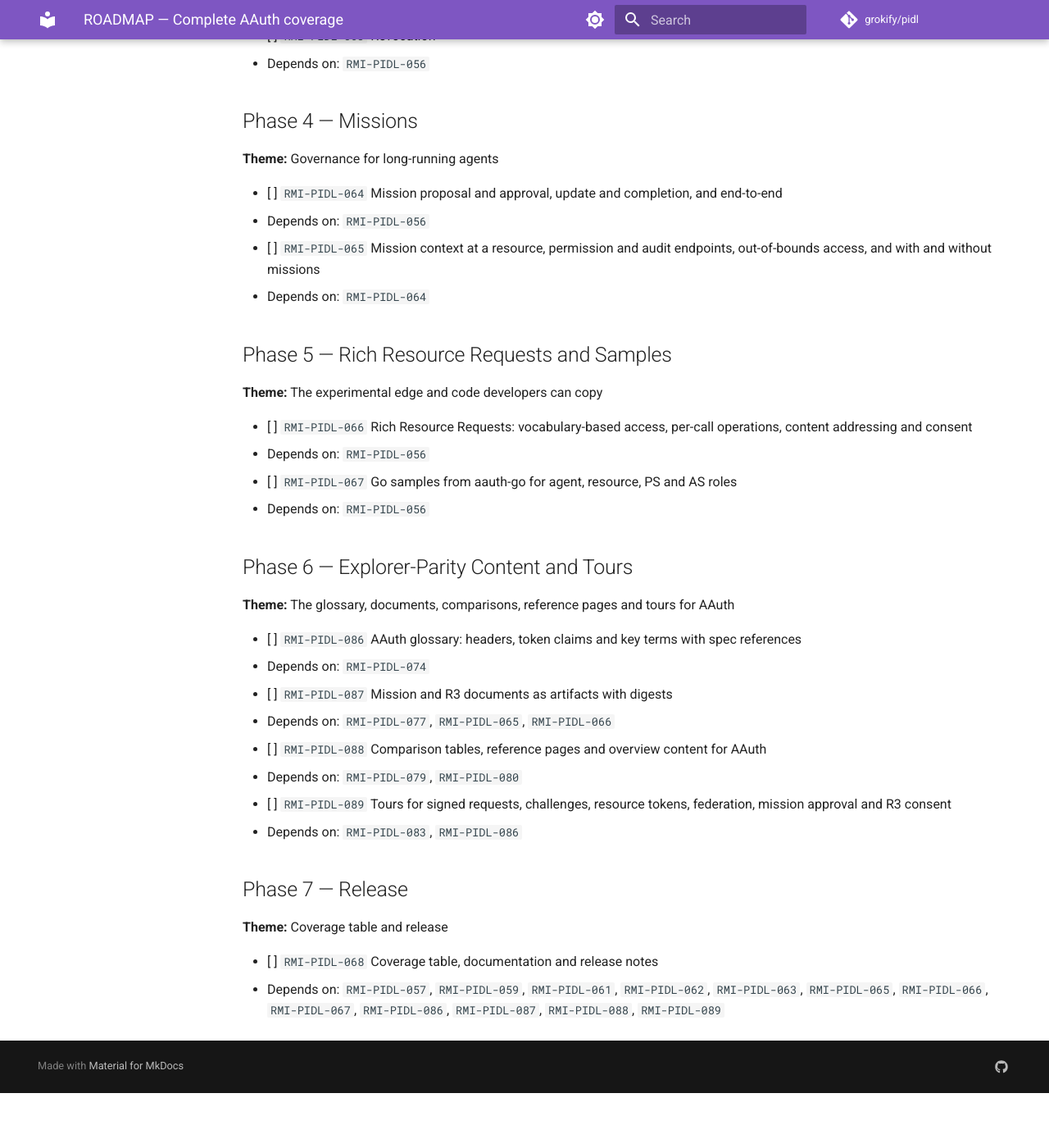
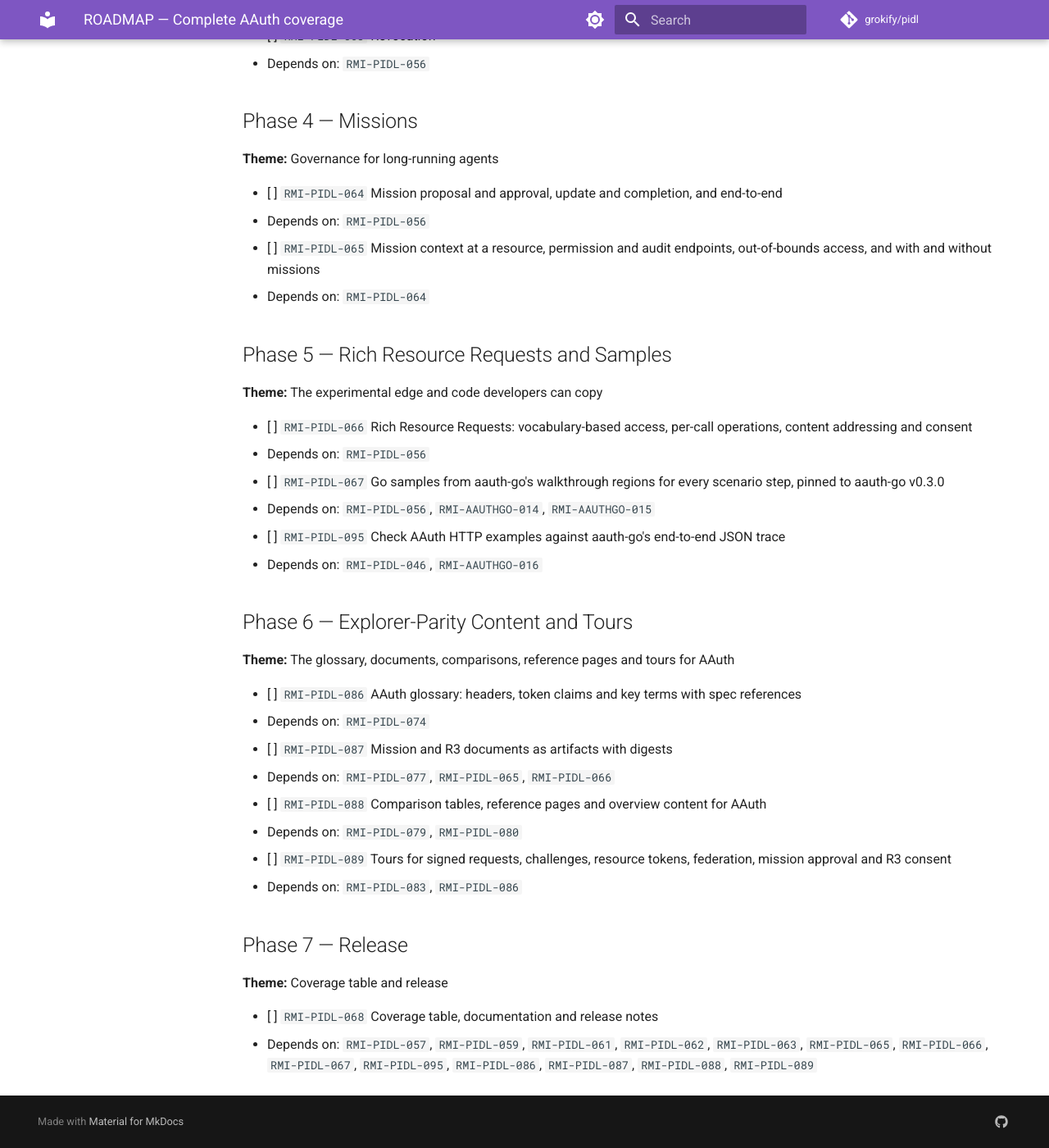
Before and after one commit to grokify/pidl, an MkDocs documentation site: the page built from docs/specs/initiatives/INIT-PIDL-004/ROADMAP.md, in a window 1280 px wide and 1400 px high, scrolled down 1242 px. Shown: the whole window at 82% size. Built offline with MkDocs 1.6.1 and Material for MkDocs 9.7.7, drawn with Linux system fonts in a browser that asks for light colours; comment, search, counter and statistics services are not loaded; before the commit the page ends 2575 px from its top, so only the background shows below that.

Commit message:
docs(specs): source Go samples and example checks from aauth-go v0.3.0
Co-Authored-By: Claude Opus 5.5 <noreply@anthropic.com>

```diff
--- a/docs/specs/initiatives/INIT-PIDL-004/ROADMAP.md
+++ b/docs/specs/initiatives/INIT-PIDL-004/ROADMAP.md
@@ -54,8 +54,10 @@ Every area of AAuth draft-11 and its companion drafts in PIDL, with draft-source
 
 - [ ] `RMI-PIDL-066` Rich Resource Requests: vocabulary-based access, per-call operations, content addressing and consent
   - Depends on: `RMI-PIDL-056`
-- [ ] `RMI-PIDL-067` Go samples from aauth-go for agent, resource, PS and AS roles
-  - Depends on: `RMI-PIDL-056`
+- [ ] `RMI-PIDL-067` Go samples from aauth-go's walkthrough regions for every scenario step, pinned to aauth-go v0.3.0
+  - Depends on: `RMI-PIDL-056`, `RMI-AAUTHGO-014`, `RMI-AAUTHGO-015`
+- [ ] `RMI-PIDL-095` Check AAuth HTTP examples against aauth-go's end-to-end JSON trace
+  - Depends on: `RMI-PIDL-046`, `RMI-AAUTHGO-016`
 
 ## Phase 6 — Explorer-Parity Content and Tours
 
@@ -75,4 +77,4 @@ Every area of AAuth draft-11 and its companion drafts in PIDL, with draft-source
 **Theme:** Coverage table and release
 
 - [ ] `RMI-PIDL-068` Coverage table, documentation and release notes
-  - Depends on: `RMI-PIDL-057`, `RMI-PIDL-059`, `RMI-PIDL-061`, `RMI-PIDL-062`, `RMI-PIDL-063`, `RMI-PIDL-065`, `RMI-PIDL-066`, `RMI-PIDL-067`, `RMI-PIDL-086`, `RMI-PIDL-087`, `RMI-PIDL-088`, `RMI-PIDL-089`
+  - Depends on: `RMI-PIDL-057`, `RMI-PIDL-059`, `RMI-PIDL-061`, `RMI-PIDL-062`, `RMI-PIDL-063`, `RMI-PIDL-065`, `RMI-PIDL-066`, `RMI-PIDL-067`, `RMI-PIDL-095`, `RMI-PIDL-086`, `RMI-PIDL-087`, `RMI-PIDL-088`, `RMI-PIDL-089`
```
Also changed, not shown: docs/specs/initiatives/INIT-PIDL-004/TRD.md (+5 -1 lines).
